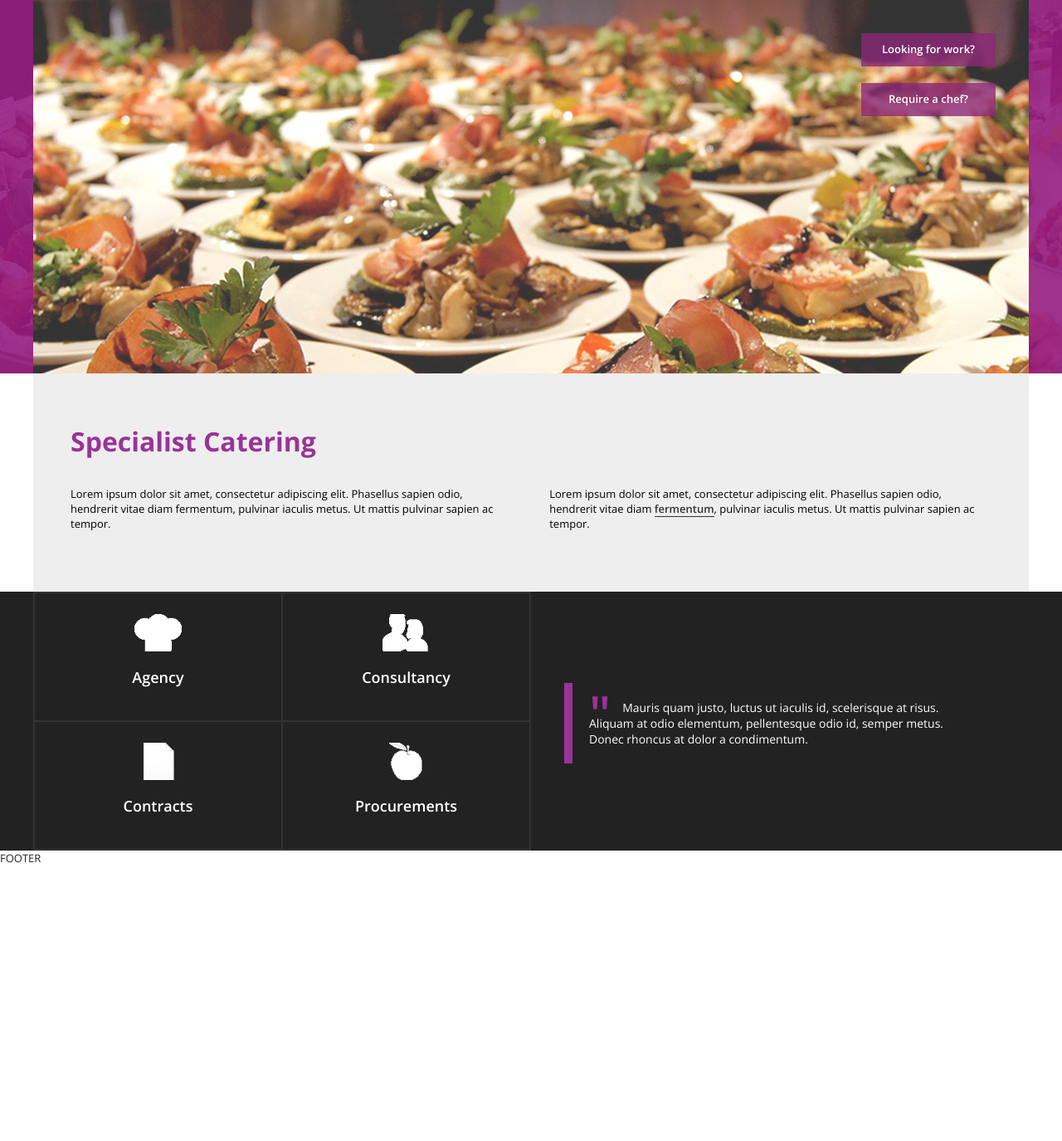
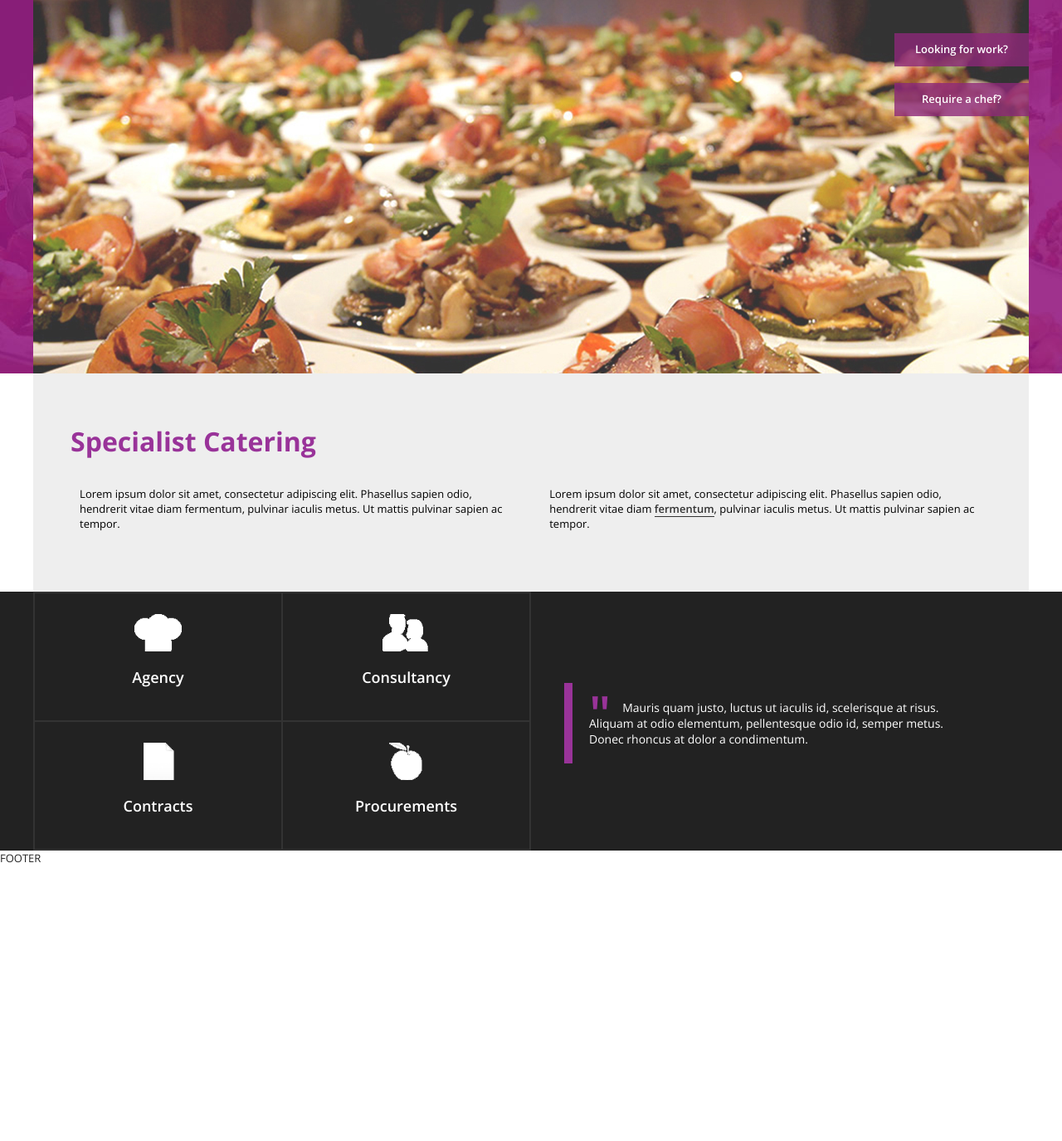
Before and after one commit to Precise-Pixels/kick-catering, a PHP site: page / in a window 1280 px wide. Shown: the part 217-1592 px from the top of the page at 83% size. Run offline with PHP 8.4, Linux system fonts and the light colour scheme; style sheets or scripts are compiled from the project's sources; some libraries are stand-ins or nearby versions.

Commit message:
Implement fractions with padding. Remove rgba fallback dupe. Remove unused colour. Clean up unused styles and classes.

```diff
--- a/sass/_colours.scss
+++ b/sass/_colours.scss
@@ -1,8 +1,7 @@
 $error: #FF0;
 $purple: #939;
 $logo-purple: #951b81;
-$transparent-purple: rgba(140,40,120,0.8);
-$transparent-grey: rgba(51,51,51,0.9);
+$transparent-purple: rgba(140,40,120,.8);
 
 .l-grey {
     color: #000;
--- a/sass/_fractions.scss
+++ b/sass/_fractions.scss
@@ -1,50 +1,25 @@
 .full,
-.half,
-.third,
-.quarter {
+.half {
     width: (100%/1);
     float: left;
 }
 
-.half:last-child {
-    float: right;
+.half-padding {
+    width: (98%/1);
+    padding: 0 1%;
+    float: left;
 }
 
 @media ($min-bp-a) {
-    .half,
-    .quarter {
-        width: (96%/2);
+    .half {
+        width: (100%/2);
     }
 
-    .third {
-        width: (100%/3);
+    .half-padding {
+        width: (98%/2);
+    }
+
+    .half-padding:last-child {
+        float: right;
     }
 }
-
-@media ($min-bp-b) {
-    .half {
-        width: (96%/2);
-    }
-
-    .third {
-        width: (100%/3);
-    }
-
-    .quarter {
-        width: (100%/4);
-    }
-}
-
-@media ($min-bp-c) {
-    .half {
-        width: (96%/2);
-    }
-
-    .third {
-        width: (100%/3);
-    }
-
-    .quarter {
-        width: (100%/4);
-    }
-}
--- a/sass/_page-index.scss
+++ b/sass/_page-index.scss
@@ -7,16 +7,12 @@
     text-align: center;
     background: url(../img/top-pic-l.jpg) left no-repeat,
                 url(../img/top-pic-r.jpg) right no-repeat;
-        img {
+
+    img {
         display: block;
         width: 100%;
         height: auto;
     }
-}
-
-.feature-content {
-    width: 100%;
-    position: relative;
 }
 
 .feature-buttons {
@@ -28,7 +24,6 @@
 .feature-buttons a {
     margin-top: 10px;
     display: block;
-    background: $purple;
     background: $transparent-purple;
 }
 
@@ -49,6 +44,7 @@
     color: white;
     cursor: pointer;
     background: #222;
+
     img {
         height: 45px;
     }
@@ -92,20 +88,3 @@
         border: 1px solid #333;
     }
 }
-
-@media ($min_bp_b) {
-
-    #homepage-text {
-        padding: 60px 40px 60px 40px;
-    }
-
-    .homepage-text--left {
-        width: 48%;
-        float: left;
-    }
-
-    .homepage-text--right {
-        width: 48%;
-        float: right;
-    }
-}
--- a/views/employees-submit.php
+++ b/views/employees-submit.php
@@ -46,7 +46,7 @@
         }
         ?>
 
-        <form enctype="multipart/form-data" method="post" class="half">
+        <form enctype="multipart/form-data" method="post" class="half-padding">
             <table>
                 <tr><td colspan="2"><h2>Personal Information</h2></td></tr>
 
@@ -357,7 +357,7 @@
             </table>
         </form>
 
-        <p class="half">Lorem ipsum dolor sit amet, consectetur adipisicing elit. Culpa, porro, ex maiores amet dolore cum vitae aut quos! Architecto, et illo vel facilis repellendus inventore labore explicabo assumenda exercitationem sit.</p>
+        <p class="half-padding">Lorem ipsum dolor sit amet, consectetur adipisicing elit. Culpa, porro, ex maiores amet dolore cum vitae aut quos! Architecto, et illo vel facilis repellendus inventore labore explicabo assumenda exercitationem sit.</p>
 
     </div>
 </section>
--- a/views/employers-submit.php
+++ b/views/employers-submit.php
@@ -55,7 +55,7 @@
         }
         ?>
 
-        <form method="post" class="half">
+        <form method="post" class="half-padding">
             <table>
                 <tr><td colspan="2"><h2>Listing Information</h2></td></tr>
 
@@ -378,7 +378,7 @@
             </table>
         </form>
 
-        <p class="half">Lorem ipsum dolor sit amet, consectetur adipisicing elit. Culpa, porro, ex maiores amet dolore cum vitae aut quos! Architecto, et illo vel facilis repellendus inventore labore explicabo assumenda exercitationem sit.</p>
+        <p class="half-padding">Lorem ipsum dolor sit amet, consectetur adipisicing elit. Culpa, porro, ex maiores amet dolore cum vitae aut quos! Architecto, et illo vel facilis repellendus inventore labore explicabo assumenda exercitationem sit.</p>
 
     </div>
 </section>
--- a/views/forgotten-password.php
+++ b/views/forgotten-password.php
@@ -25,7 +25,7 @@
         }
         ?>
 
-        <form method="post" class="half">
+        <form method="post" class="half-padding">
             <table>
                 <tr><td><label for="email">Email:</label></td></tr>
                 <tr><td><input type="email" name="email" required autofocus/></td></tr>
@@ -34,7 +34,7 @@
             </table>
         </form>
 
-        <p class="half">Lorem ipsum dolor sit amet, consectetur adipisicing elit. Culpa, porro, ex maiores amet dolore cum vitae aut quos! Architecto, et illo vel facilis repellendus inventore labore explicabo assumenda exercitationem sit.</p>
+        <p class="half-padding">Lorem ipsum dolor sit amet, consectetur adipisicing elit. Culpa, porro, ex maiores amet dolore cum vitae aut quos! Architecto, et illo vel facilis repellendus inventore labore explicabo assumenda exercitationem sit.</p>
 
     </div>
 </section>
--- a/views/index.php
+++ b/views/index.php
@@ -1,5 +1,5 @@
 <section id="homepage-feature">
-    <div class="feature-content align-centre">
+    <div class="align-centre">
         <div class="feature-buttons">
             <a href="#" class="btn">Looking for work?</a>
             <a href="#" class="btn">Require a chef?</a>
@@ -11,8 +11,8 @@
 <section>
     <div class="section-padding align-centre l-grey">
         <h1>Specialist Catering</h1>
-        <p class="homepage-text--left">Lorem ipsum dolor sit amet, consectetur adipiscing elit. Phasellus sapien odio, hendrerit vitae diam fermentum, pulvinar iaculis metus. Ut mattis pulvinar sapien ac tempor.</p>
-        <p class="homepage-text--right">Lorem ipsum dolor sit amet, consectetur adipiscing elit. Phasellus sapien odio, hendrerit vitae diam <a href="#">fermentum</a>, pulvinar iaculis metus. Ut mattis pulvinar sapien ac tempor.</p>
+        <p class="half-padding">Lorem ipsum dolor sit amet, consectetur adipiscing elit. Phasellus sapien odio, hendrerit vitae diam fermentum, pulvinar iaculis metus. Ut mattis pulvinar sapien ac tempor.</p>
+        <p class="half-padding">Lorem ipsum dolor sit amet, consectetur adipiscing elit. Phasellus sapien odio, hendrerit vitae diam <a href="#">fermentum</a>, pulvinar iaculis metus. Ut mattis pulvinar sapien ac tempor.</p>
     </div>
 </section>
 
--- a/views/login.php
+++ b/views/login.php
@@ -53,7 +53,7 @@
 
         <p>Information about login / recruitment platform</p>
 
-        <form method="post" id="login-form" class="half active">
+        <form method="post" id="login-form" class="half-padding active">
             <h1>Login</h1>
             <table>
                 <tr><td><label for="email">Email:</label></td></tr>
@@ -67,7 +67,7 @@
             <p><a href="forgotten-password">Forgotten your password</a></p>
         </form>
 
-        <form method="post" id="register-form" class="half">
+        <form method="post" id="register-form" class="half-padding">
             <h1>Register</h1>
             <table>
                 <tr><td><label for="email">Email:</label></td></tr>
--- a/views/resend-validation-email.php
+++ b/views/resend-validation-email.php
@@ -19,7 +19,7 @@
         }
         ?>
 
-        <form method="post" class="half">
+        <form method="post" class="half-padding">
             <table>
                 <tr><td><label for="email">Email:</label></td></tr>
                 <tr><td><input type="email" name="email" required autofocus/></td></tr>
@@ -28,7 +28,7 @@
             </table>
         </form>
 
-        <p class="half">Lorem ipsum dolor sit amet, consectetur adipisicing elit. Culpa, porro, ex maiores amet dolore cum vitae aut quos! Architecto, et illo vel facilis repellendus inventore labore explicabo assumenda exercitationem sit.</p>
+        <p class="half-padding">Lorem ipsum dolor sit amet, consectetur adipisicing elit. Culpa, porro, ex maiores amet dolore cum vitae aut quos! Architecto, et illo vel facilis repellendus inventore labore explicabo assumenda exercitationem sit.</p>
 
     </div>
 </section>
--- a/views/reset-password.php
+++ b/views/reset-password.php
@@ -25,7 +25,7 @@
         }
         ?>
 
-        <form method="post" class="half">
+        <form method="post" class="half-padding">
             <table>
                 <tr><td><label for="password">Password:</label></td></tr>
                 <tr><td><input type="password" name="password" required autofocus/></td></tr>
@@ -34,7 +34,7 @@
             </table>
         </form>
 
-        <p class="half">Lorem ipsum dolor sit amet, consectetur adipisicing elit. Culpa, porro, ex maiores amet dolore cum vitae aut quos! Architecto, et illo vel facilis repellendus inventore labore explicabo assumenda exercitationem sit.</p>
+        <p class="half-padding">Lorem ipsum dolor sit amet, consectetur adipisicing elit. Culpa, porro, ex maiores amet dolore cum vitae aut quos! Architecto, et illo vel facilis repellendus inventore labore explicabo assumenda exercitationem sit.</p>
 
     </div>
 </section>
```
